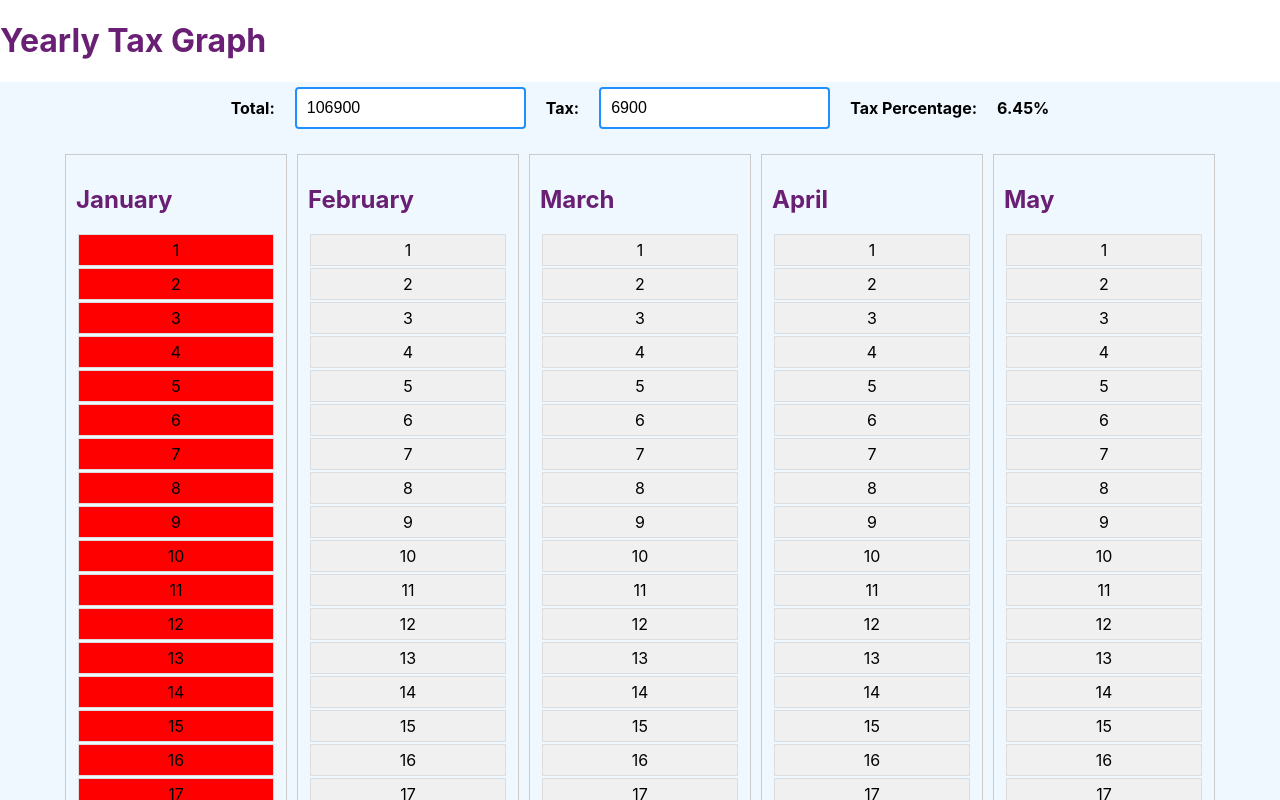
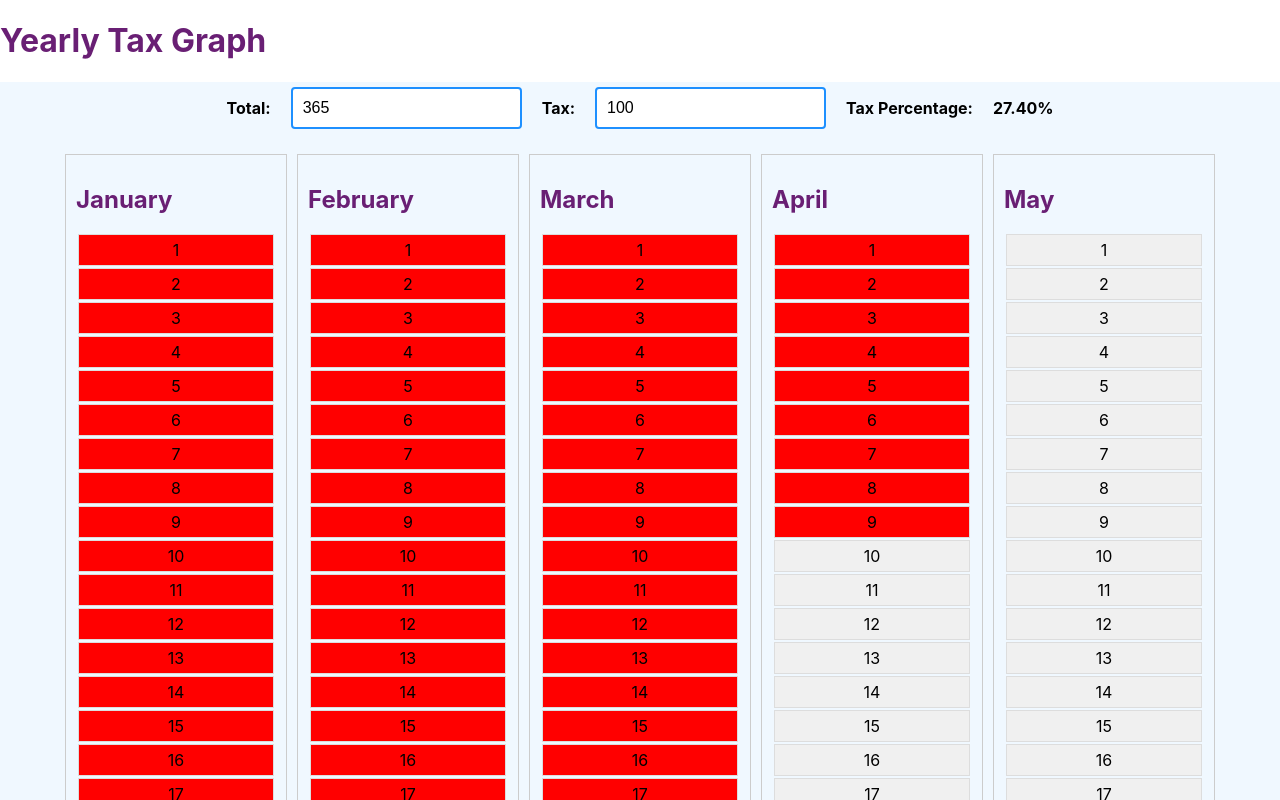
Before and after one commit to ranahtsham/YearlyTaxGraph, a React (Create React App) app: page / in a window 1280 px wide. Shown: the top 800 px of the page. Built offline with nearby package versions, Linux system fonts and the light colour scheme.

Commit message:
calculateHighlightedDays

```diff
--- a/src/components/CustomCalendar.tsx
+++ b/src/components/CustomCalendar.tsx
@@ -1,5 +1,5 @@
 import React, { useMemo } from 'react';
-import {getTotalDaysInYear} from "../utils/TaxCalculator";
+import {calculateHighlightedDays} from "../utils/TaxCalculator";
 import './CustomCalendar.css';
 
 interface CustomCalendarProps {
@@ -14,11 +14,8 @@ const CustomCalendar: React.FC<CustomCalendarProps> = ({ year, percentage }) =>
         'September', 'October', 'November', 'December'
     ];
 
-    // Calculate total number of days in the year
-    const totalDays = useMemo(() => getTotalDaysInYear(year), [year]);
-
     // Calculate number of days to be highlighted
-    const highlightedDays = useMemo(() => Math.round((percentage / 100) * totalDays), [percentage, totalDays]);
+    const highlightedDays = useMemo(() => calculateHighlightedDays(year, percentage), [year, percentage]);
 
     // Generate days for the entire year
     const daysArray = useMemo(() => {
--- a/src/components/TaxGraph.tsx
+++ b/src/components/TaxGraph.tsx
@@ -5,8 +5,8 @@ import './TaxGraph.css';
 
 const TaxGraph: React.FC = () => {
     const currentYear = new Date().getFullYear();
-    const [total, setTotal] = useState<number>(106900);
-    const [tax, setTax] = useState<number>(6900);
+    const [total, setTotal] = useState<number>(365);
+    const [tax, setTax] = useState<number>(100);
     const [taxPercentage, setTaxPercentage] = useState<number>(0);
 
     useEffect(() => {
@@ -25,7 +25,6 @@ const TaxGraph: React.FC = () => {
                 <p style={{fontWeight: 'bold'}}>{taxPercentage.toFixed(2)}%</p>
             </div>
 
-
             <CustomCalendar year={currentYear} percentage={taxPercentage}/>
         </div>
     );
--- a/src/utils/TaxCalculator.ts
+++ b/src/utils/TaxCalculator.ts
@@ -10,9 +10,9 @@ export function calculateTaxPercentage(total: number, tax: number): number {
     return (tax / total) * 100;
 }
 
-export const getTotalDaysInYear = (year: number): number => {
+export const calculateHighlightedDays = (year: number, percentage:number): number => {
     const start = new Date(year, 0, 1);
     const end = new Date(year + 1, 0, 1);
-    const diff = end.getTime() - start.getTime();
-    return diff / (1000 * 60 * 60 * 24);
+    const days =  (end.getTime() - start.getTime()) / (1000 * 60 * 60 * 24);
+    return Math.round((percentage / 100) * days);
 };
```
